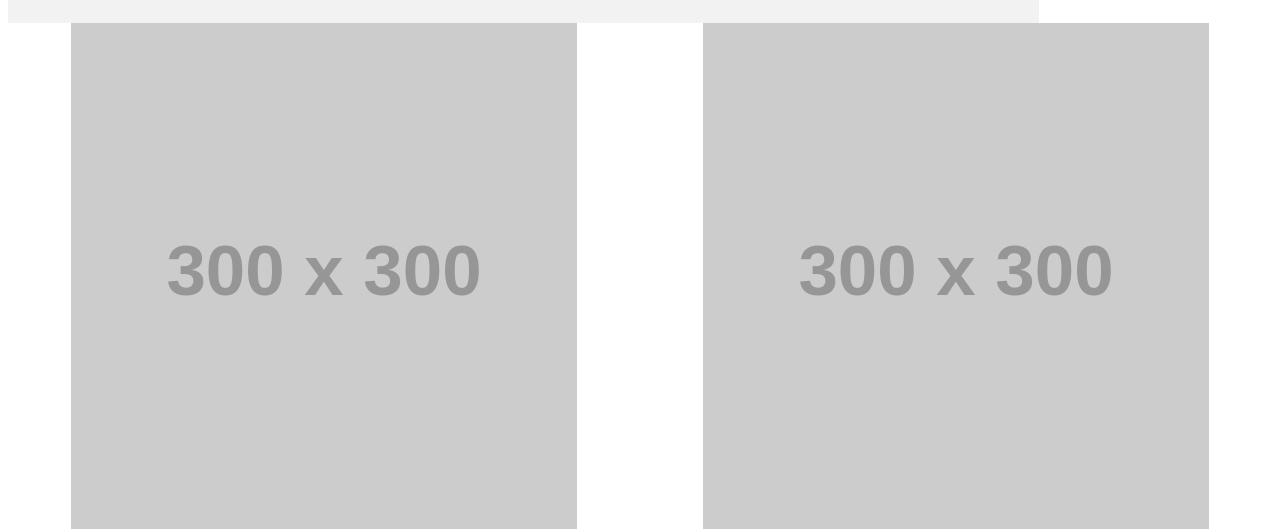
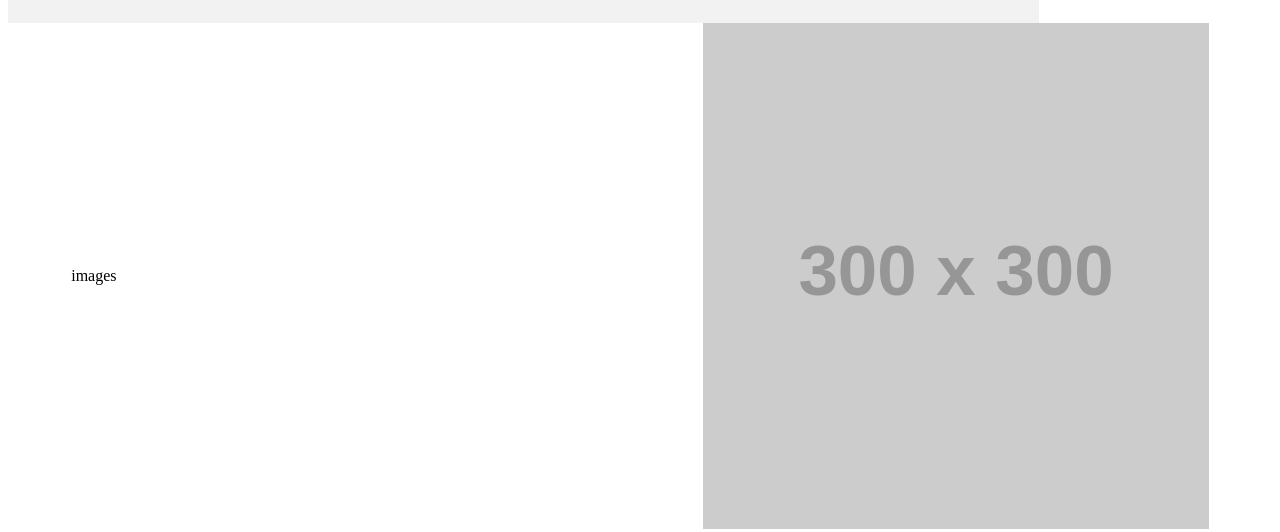
Before and after one commit to 25csdaksh/cssproject, a plain HTML site: page homework2_final_20260223_201236/parks.html in a window 1280 px wide. Shown: the part 268-800 px from the top of the page. Drawn offline with Linux system fonts and the light colour scheme; placeholder pictures from the web are drawn by us.

Commit message:
Update parks.html with images section header
Added header to images section and ensured proper HTML structure.

```diff
--- a/homework2_final_20260223_201236/parks.html
+++ b/homework2_final_20260223_201236/parks.html
@@ -26,6 +26,7 @@
 <main id="main">
 
 <section class="grid">
+    <h> images </h>
     <img src="https://via.placeholder.com/300" alt="Park 1">
     <img src="https://via.placeholder.com/300" alt="Park 2">
     <img src="https://via.placeholder.com/300" alt="Park 3">
@@ -46,4 +47,5 @@
 </footer>
 
 </body>
+
 </html>
```
